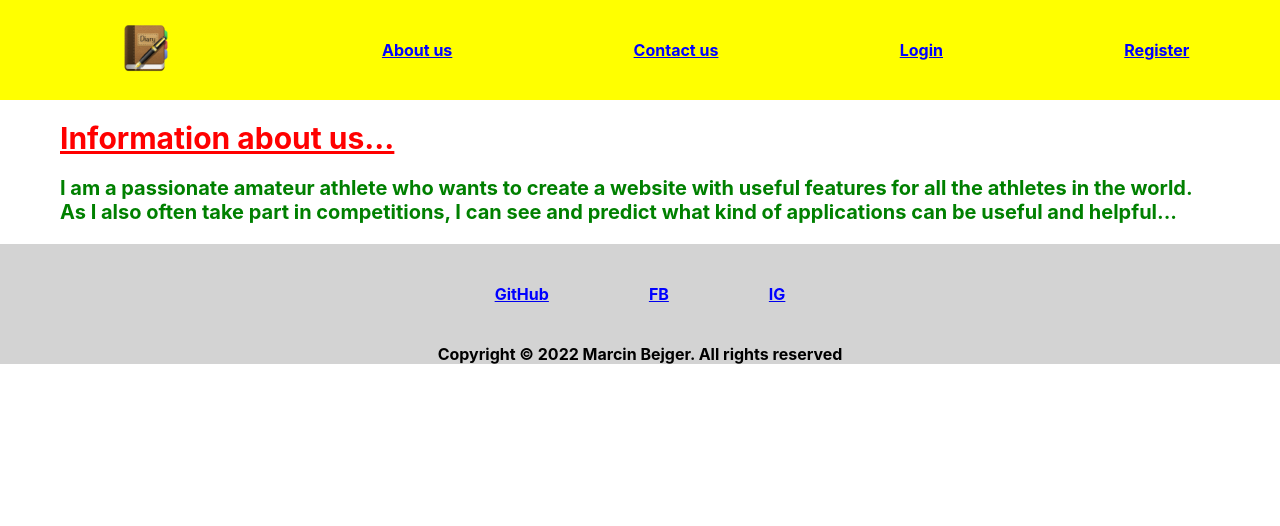
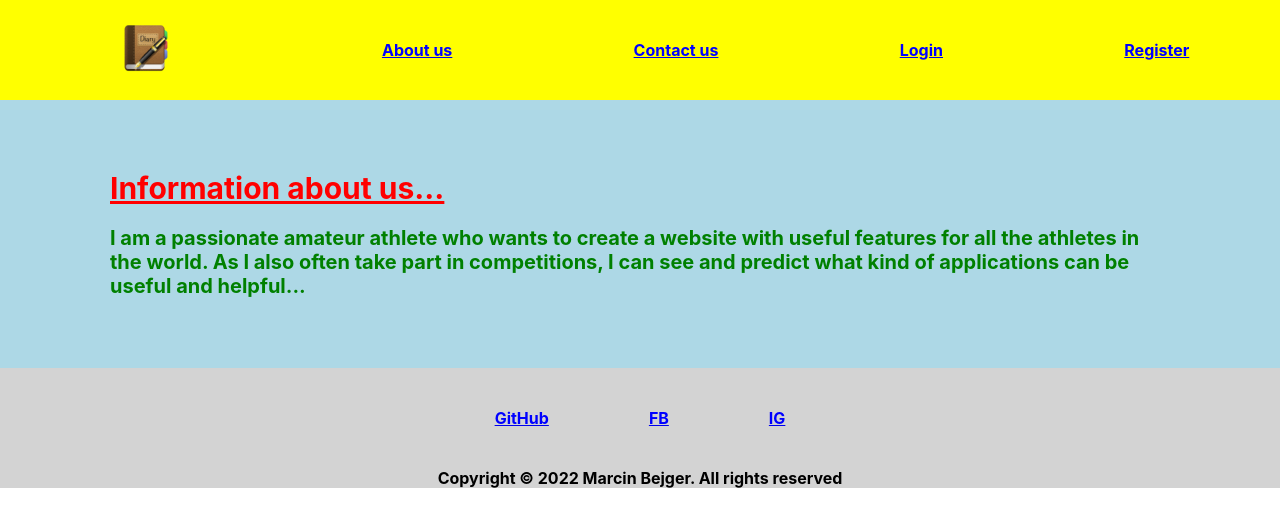
Before and after one commit to marcinbe88/sports-diary-app, a React (Create React App) app in the folder my-react-app/: page /about in a window 1280 px wide. Shown: the top 526 px of the page. Built offline with nearby package versions, Linux system fonts and the light colour scheme.

Commit message:
styles modified

```diff
--- a/my-react-app/src/components/AboutUs/AboutUs.js
+++ b/my-react-app/src/components/AboutUs/AboutUs.js
@@ -1,15 +1,17 @@
-import { StyledHeader, StyledParagraph } from "./AboutUs.style";
+import { StyledHeader, StyledParagraph, StyledMainDiv } from "./AboutUs.style";
 
 export const AboutUs = () => {
   return (
     <>
-      <StyledHeader>Information about us...</StyledHeader>
-      <StyledParagraph>
-        I am a passionate amateur athlete who wants to create a website with
-        useful features for all the athletes in the world. As I also often take
-        part in competitions, I can see and predict what kind of applications can
-        be useful and helpful...
-      </StyledParagraph>
+      <StyledMainDiv>
+        <StyledHeader>Information about us...</StyledHeader>
+        <StyledParagraph>
+          I am a passionate amateur athlete who wants to create a website with
+          useful features for all the athletes in the world. As I also often
+          take part in competitions, I can see and predict what kind of
+          applications can be useful and helpful...
+        </StyledParagraph>
+      </StyledMainDiv>
     </>
   );
 };
--- a/my-react-app/src/components/AboutUs/AboutUs.style.js
+++ b/my-react-app/src/components/AboutUs/AboutUs.style.js
@@ -13,3 +13,10 @@ export const StyledParagraph = styled.p`
   font-size: 20px;
   font-weight: bold;
 `;
+
+export const StyledMainDiv = styled.div`
+  background-color: lightblue;
+  /* background: url('../../assets/background2.jpeg'); */
+  overflow: hidden;
+  padding: 50px;
+`;
--- a/my-react-app/src/components/Main/Main.style.js
+++ b/my-react-app/src/components/Main/Main.style.js
@@ -15,7 +15,7 @@ export const StyledParagraph = styled.p`
 
 export const StyledMainDiv = styled.div`
   background-color: khaki;
-  /* background: url('../../assets/background1.jpeg'); */
-  /* overflow: hidden; */
+  /* background: url('../../assets/background2.jpeg'); */
+  overflow: hidden;
   padding: 50px;
 `;
```
